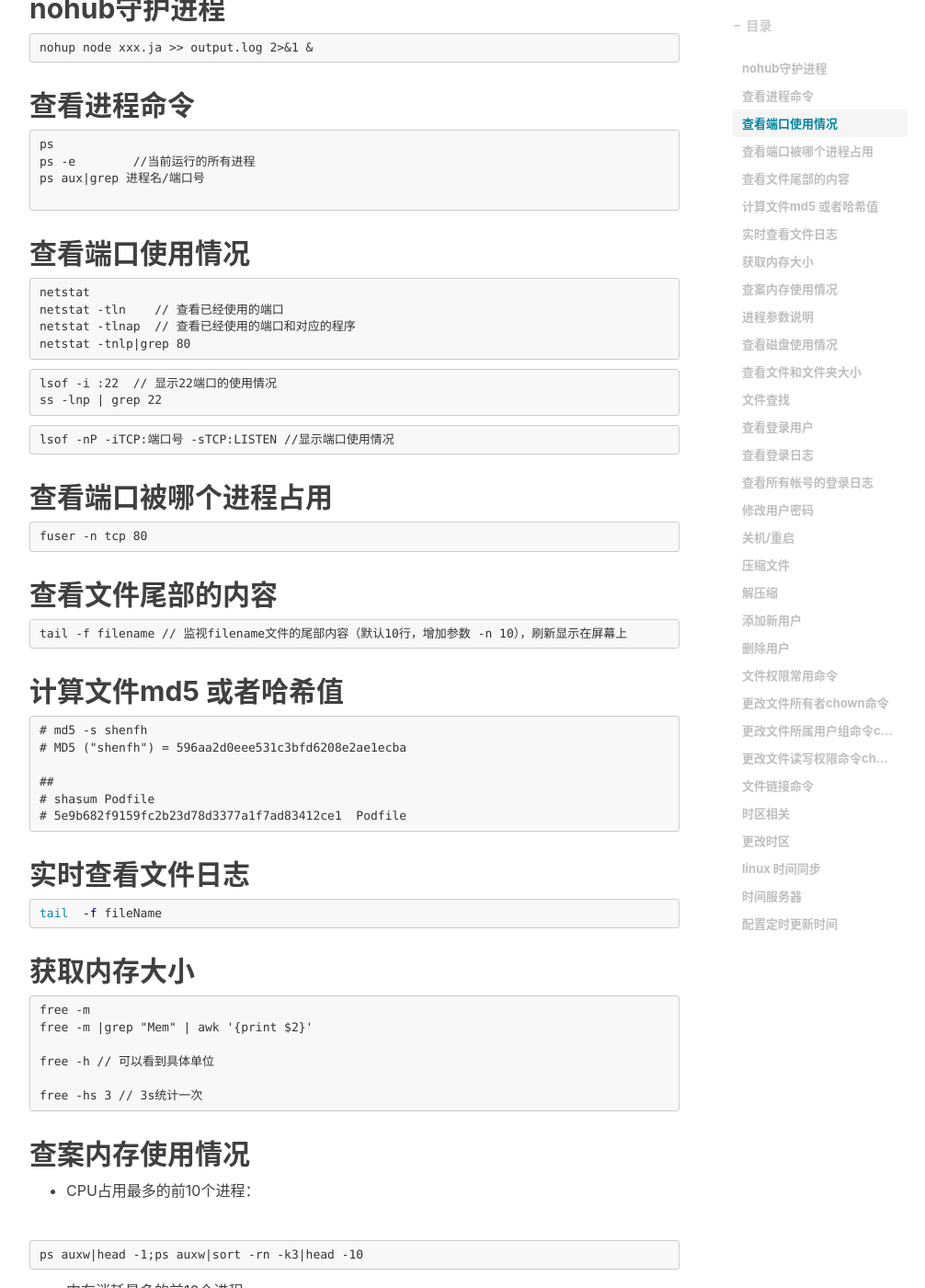
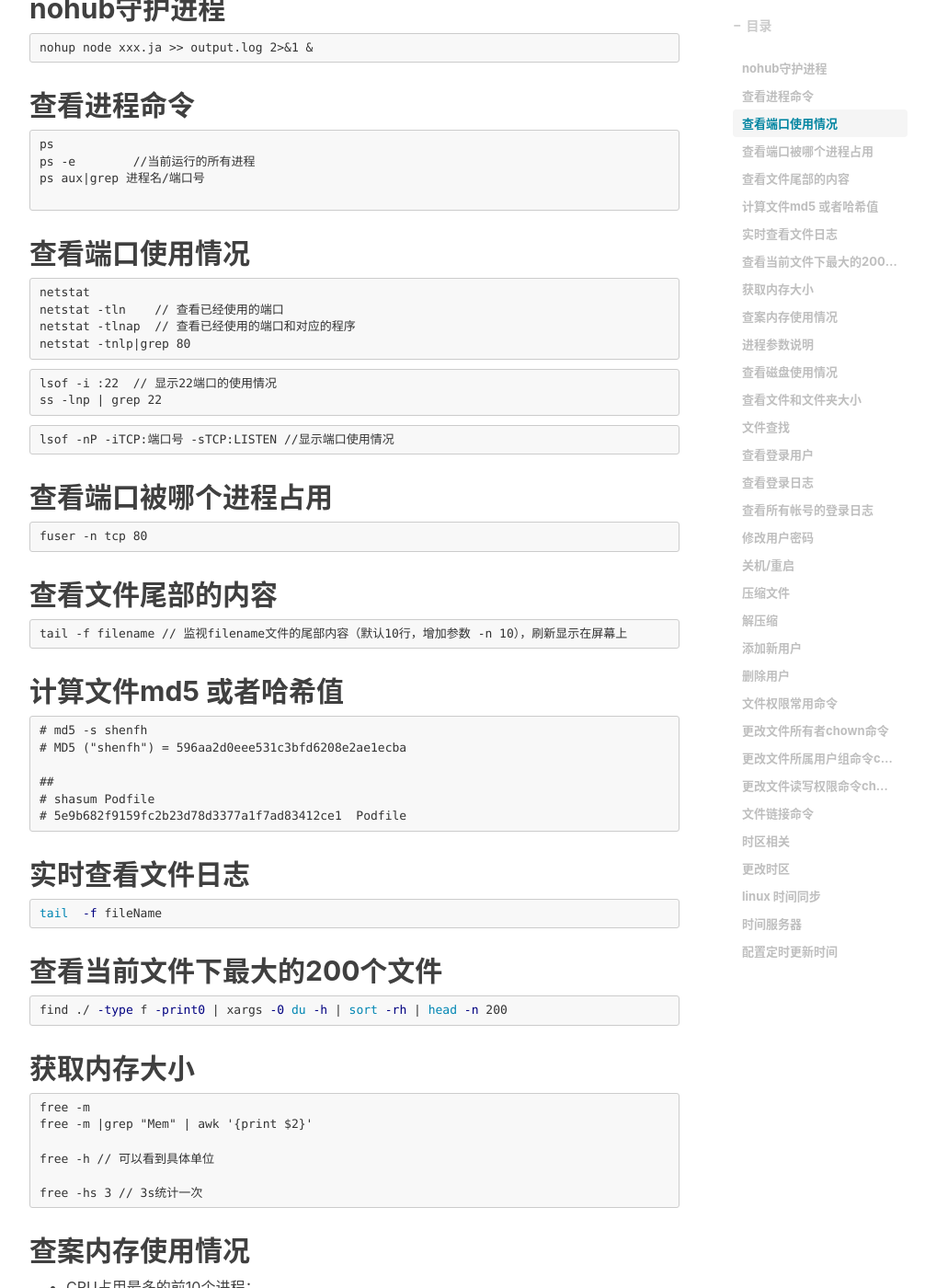
Before and after one commit to fooval-shen/shenfh.github.io, a Jekyll site: the page built from _posts/shenfh/2016-12-28-linuxCmd.md, in a window 1280 px wide and 1400 px high, scrolled down 514 px. Shown: the whole window at 92% size, without its empty margins (233-1239 px from the left). Built offline with Jekyll 4.4.1, drawn with Linux system fonts in a browser that asks for light colours; nearby versions of some CDN libraries; comment, search, counter and statistics services are not loaded.

Commit message:
[Feature] 代码提交

````diff
--- a/_posts/shenfh/2016-12-28-linuxCmd.md
+++ b/_posts/shenfh/2016-12-28-linuxCmd.md
@@ -71,6 +71,11 @@ tail -f filename // 监视filename文件的尾部内容（默认10行，增加
 tail  -f fileName
 ```
 
+## 查看当前文件下最大的200个文件
+
+```shell
+find ./ -type f -print0 | xargs -0 du -h | sort -rh | head -n 200
+```
 
 ## 获取内存大小
 
````
